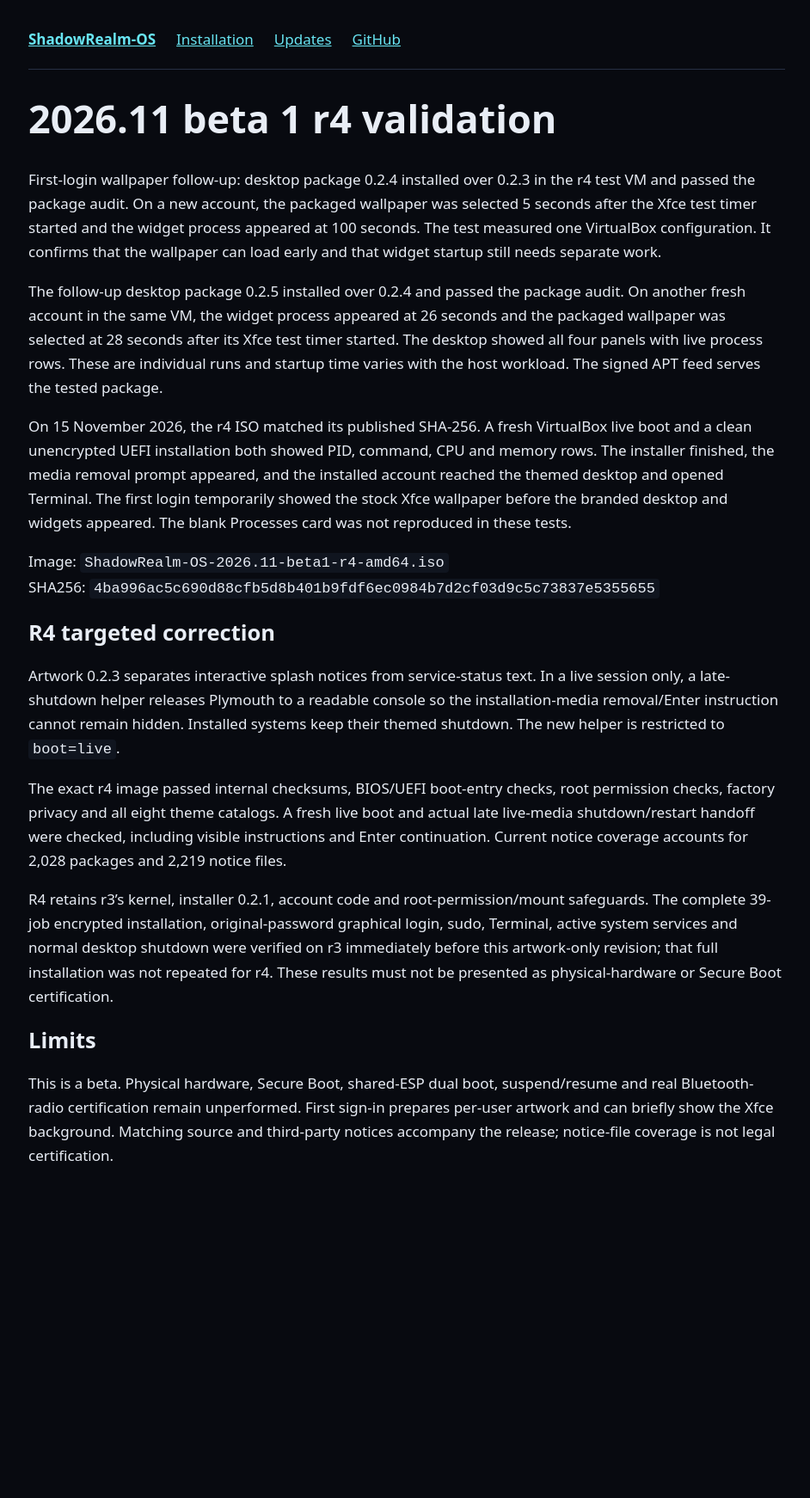
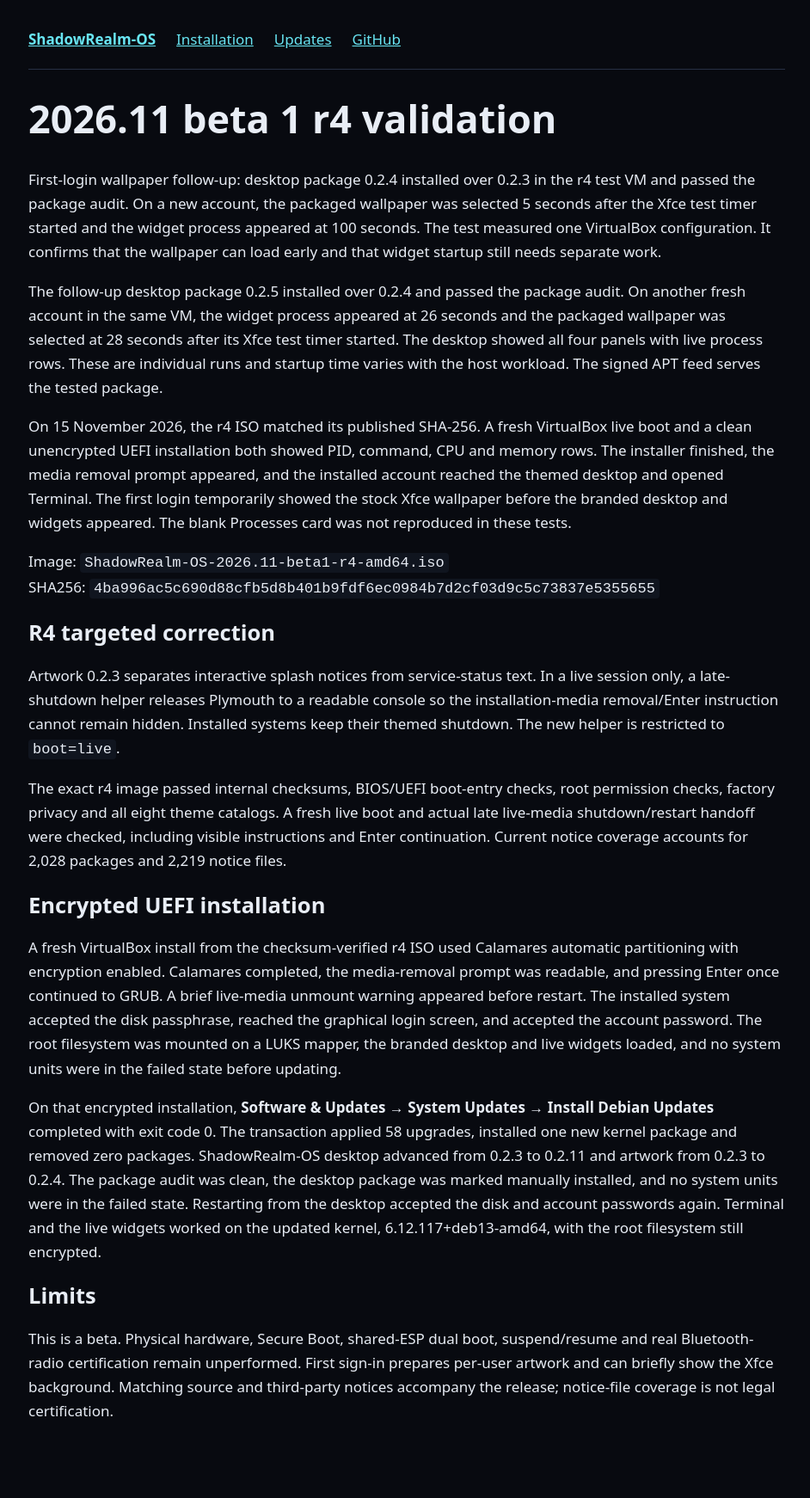
Before and after one commit to AstraShadowsss/ShadowRealm-OS, a Jekyll site: the page built from docs/validation.md, in a window 1280 px wide. Shown: the whole page at 86% size, without its empty margins (167-1109 px from the left). Built offline with Jekyll 4.4.1, drawn with Linux system fonts in a browser that asks for light colours; our own code applies the rules of GitHub Pages for plain Markdown files; before the commit the page ends 1445 px from its top, so only the background shows below that.

Commit message:
Record encrypted r4 installation and signed upgrade validation

```diff
--- a/docs/validation.md
+++ b/docs/validation.md
@@ -15,7 +15,11 @@ Artwork 0.2.3 separates interactive splash notices from service-status text. In
 
 The exact r4 image passed internal checksums, BIOS/UEFI boot-entry checks, root permission checks, factory privacy and all eight theme catalogs. A fresh live boot and actual late live-media shutdown/restart handoff were checked, including visible instructions and Enter continuation. Current notice coverage accounts for 2,028 packages and 2,219 notice files.
 
-R4 retains r3's kernel, installer 0.2.1, account code and root-permission/mount safeguards. The complete 39-job encrypted installation, original-password graphical login, sudo, Terminal, active system services and normal desktop shutdown were verified on r3 immediately before this artwork-only revision; that full installation was not repeated for r4. These results must not be presented as physical-hardware or Secure Boot certification.
+## Encrypted UEFI installation
+
+A fresh VirtualBox install from the checksum-verified r4 ISO used Calamares automatic partitioning with encryption enabled. Calamares completed, the media-removal prompt was readable, and pressing Enter once continued to GRUB. A brief live-media unmount warning appeared before restart. The installed system accepted the disk passphrase, reached the graphical login screen, and accepted the account password. The root filesystem was mounted on a LUKS mapper, the branded desktop and live widgets loaded, and no system units were in the failed state before updating.
+
+On that encrypted installation, **Software & Updates → System Updates → Install Debian Updates** completed with exit code 0. The transaction applied 58 upgrades, installed one new kernel package and removed zero packages. ShadowRealm-OS desktop advanced from 0.2.3 to 0.2.11 and artwork from 0.2.3 to 0.2.4. The package audit was clean, the desktop package was marked manually installed, and no system units were in the failed state. Restarting from the desktop accepted the disk and account passwords again. Terminal and the live widgets worked on the updated kernel, 6.12.117+deb13-amd64, with the root filesystem still encrypted.
 
 ## Limits
 
```
Also changed, not shown: docs/roadmap.md (+1 -1 lines), docs/user-guide.md (+1 -1 lines).
